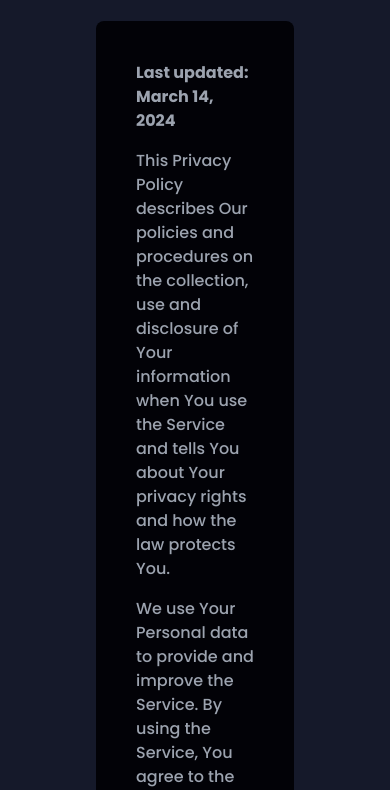
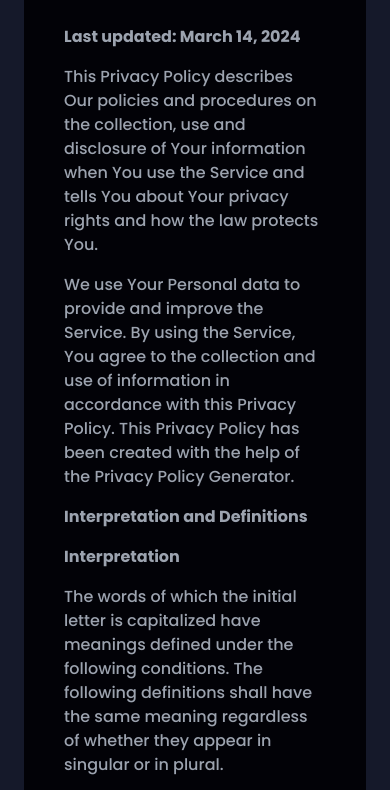
Before and after one commit to bluteem/bluteem-com, a plain HTML site: page privacy-policy.html in a window 390 px wide. Shown: the part 203-993 px from the top of the page. Drawn offline with nearby package versions, Linux system fonts and the light colour scheme.

Commit message:
Update privacy-policy.html

```diff
--- a/privacy-policy.html
+++ b/privacy-policy.html
@@ -104,7 +104,7 @@
 
 			<!-- Content Sections -->
 			<main>
-				<div class="px-24 pt-28">
+				<div class="px-6 sm:px-12 md:px-24 pt-28">
 					<h1 class="text-center text-3xl text-white mb-10">Privacy Policy</h1>
 					<div class="text-gray-400 bg-[#020207] mb-10 rounded-lg p-10">
 						<p class="mb-4 font-bold">Last updated: March 14, 2024</p>
```
